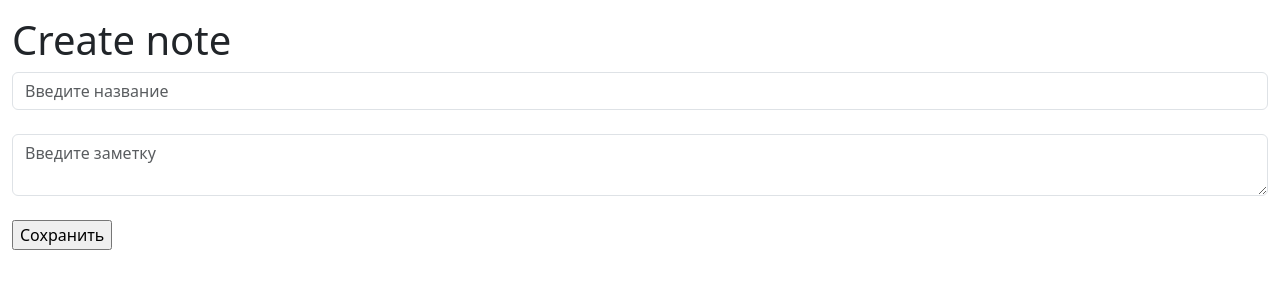
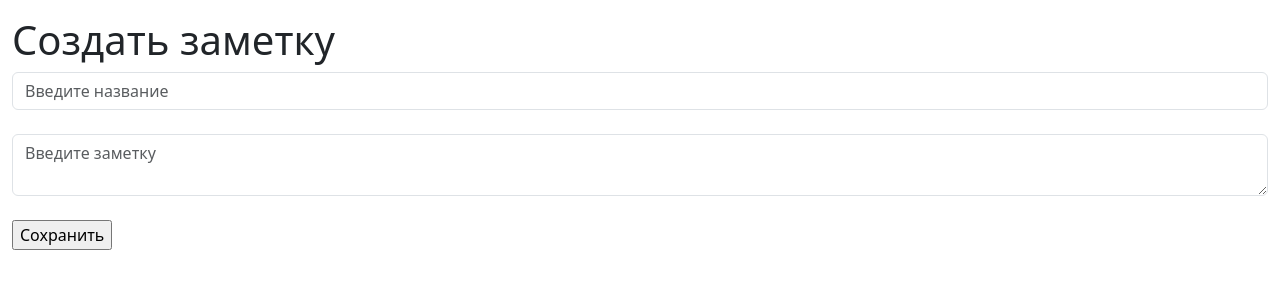
Before and after one commit to Ar-Yakimov/2025-project, a Flask app: page /create in a window 1280 px wide. Shown: the part 73-373 px from the top of the page. Run offline with Flask 3, Linux system fonts and the light colour scheme; the visitor is signed in with stand-in values (Sample User, id 1).

Commit message:
localaise creation

```diff
--- a/templates/create.html
+++ b/templates/create.html
@@ -2,7 +2,7 @@
 
 {% block body %}
 <div class="container-fluid">
-    <h1>Create note</h1>
+    <h1>Создать заметку</h1>
     <form method="post">
         <input type="text" name="title" id="title" class="form-control" placeholder="Введите название"><br>
         <textarea name="text" id="text" class="form-control" placeholder="Введите заметку"></textarea><br>
```
